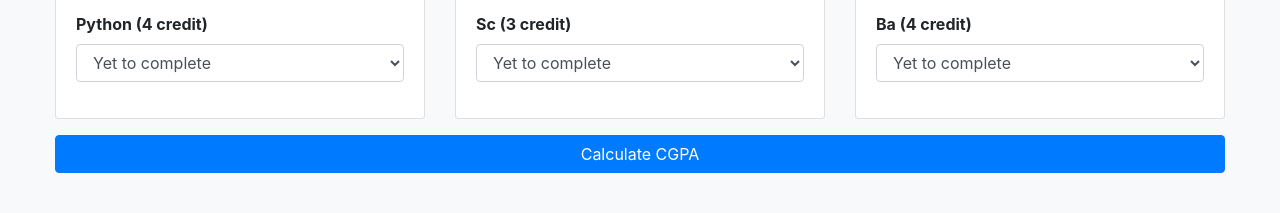
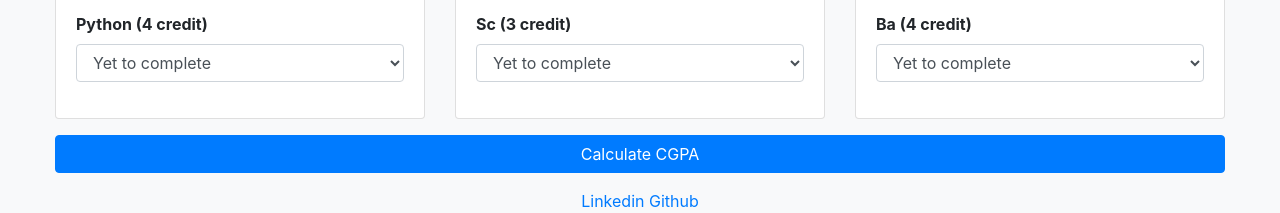
Before and after one commit to rajarshiroydev/iitm_bs_cgpa_calculator, a Flask app: page / in a window 1280 px wide. Shown: the part 793-1006 px from the top of the page. Before the commit the page ends 966 px from the top, so only its background shows below. Run offline with Flask 2, Linux system fonts and the light colour scheme; some libraries are stand-ins or nearby versions.

Commit message:
added linkedin and github links

```diff
--- a/templates/index.html
+++ b/templates/index.html
@@ -125,6 +125,13 @@
             <h2>Your CGPA: {{ cgpa }}</h2>
         </div>
         {% endif %}
+
+        <div class="d-flex justify-content-center">
+            <div class="mx-auto">
+                <a href="https://www.linkedin.com/in/rajarshiroydev/" target="_blank">Linkedin</a>
+                <a href="https://github.com/rajarshiroydev" target="_blank">Github</a>
+            </div>
+        </div>
     </div>
 
     <!-- Bootstrap JS and dependencies -->
```
